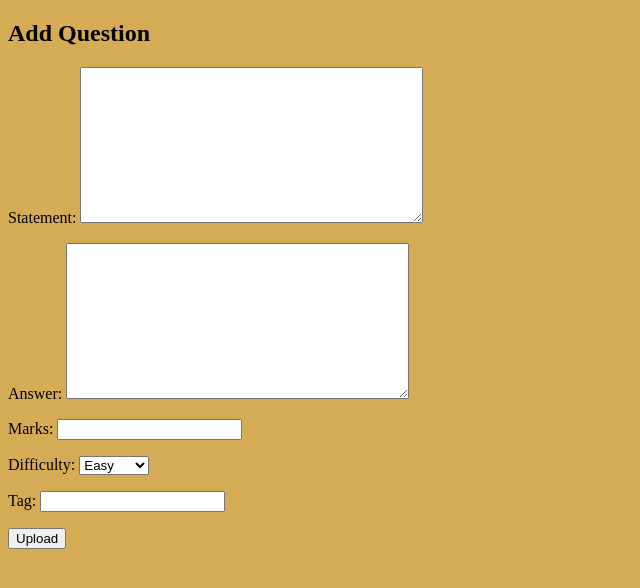
After one commit to vipuldarkknight/Projectssl2k19, a Django app: page /upload_ques_manually/1/ in a window 1280 px wide. The commit adds this page. Shown: the top 588 px of the page, without its empty margins (0-640 px from the left). Run offline with Django 3.2, Linux system fonts and the light colour scheme.

Commit message:
Questions model

```diff
--- a/Project/my_project/Home/forms.py
+++ b/Project/my_project/Home/forms.py
@@ -1,5 +1,5 @@
 from django import forms
-from .models import Question_Banks_Main
+from .models import Question_Banks_Main, Questions_Main
 
 class QuestionBankForm(forms.ModelForm):
     class Meta:
@@ -12,3 +12,9 @@ class QuestionBankForm2(forms.ModelForm):
         model = Question_Banks_Main
         # fields = ('username', 'name', 'file')
         exclude = ['username', 'name']
+
+class QuestionForm(forms.ModelForm):
+    class Meta:
+        model = Questions_Main
+        fields = ('statement', 'answer', 'marks', 'difficulty', 'tag')
+        # exclude = ['username', 'file']
--- a/Project/my_project/Home/models.py
+++ b/Project/my_project/Home/models.py
@@ -10,3 +10,27 @@ class Question_Banks_Main(models.Model):
 
     def __str__(self):
         return self.name
+
+
+class Questions_Main(models.Model):
+
+    EASY = 'Easy'
+    MEDIUM = 'Medium'
+    HARD = 'Hard'
+
+    DIFFICULTY_CHOICES = [
+        (EASY, 'Easy'),
+        (MEDIUM, 'Medium'),
+        (HARD, 'Hard'),
+    ]
+
+    username = models.CharField(max_length=150)
+    qb_name = models.TextField(max_length=30)
+    statement = models.TextField()
+    answer = models.TextField(blank=True, null=True)
+    marks = models.IntegerField()
+    difficulty = models.CharField(max_length=100, choices=DIFFICULTY_CHOICES, default=EASY)
+    tag = models.CharField(max_length=30, primary_key=True)
+
+    def __str__(self):
+        return self.tag
--- a/Project/my_project/Home/urls.py
+++ b/Project/my_project/Home/urls.py
@@ -12,6 +12,7 @@ urlpatterns = [
     path('detail_qb/<name>/', views.detail_qb, name='detail_qb'),
     path('upload_qbfile/<name>/', views.upload_qbfile, name='upload_qbfile'),
     path('delete_qb/<name>/', views.delete_qb, name='delete_qb'),
+    path('upload_ques_manually/<name>/', views.add_ques_manually, name='add_ques_manually'),
 
 ]
 
--- a/Project/my_project/Home/views.py
+++ b/Project/my_project/Home/views.py
@@ -2,8 +2,8 @@ from django.http import HttpResponse
 from django.shortcuts import render, redirect
 from django.urls import reverse
 
-from . models import Question_Banks_Main
-from .forms import QuestionBankForm, QuestionBankForm2
+from . models import Question_Banks_Main, Questions_Main
+from .forms import QuestionBankForm, QuestionBankForm2, QuestionForm
 
 # Create your views here.
 def qbList(request):
@@ -27,10 +27,31 @@ def add_qb(request):
         'form': form
     })
 
+def add_ques_manually(request, name):
+    if request.method == 'POST':
+        form = QuestionForm(request.POST, request.FILES)
+        if form.is_valid():
+            ques = form.save(commit=False)
+            ques.username = request.user.username
+            ques.qb_name = name
+            ques.marks=3
+            ques.save()
+            return redirect('Home:detail_qb', name=name)
+            # return HttpResponse(name)
+
+    else:
+        form = QuestionForm()
+
+    return render(request, 'add_ques_manually.html', {
+        'form': form
+    })
+
 def detail_qb(request, name):
     qb_detail_list = Question_Banks_Main.objects.filter(username=request.user.username, name=name)[1:]
+    ques_list = Questions_Main.objects.filter(username=request.user.username, qb_name=name)
     return render(request, 'detail_qb.html', {
         'qb_detail_list': qb_detail_list,
+        'ques_list': ques_list,
         'qb_name': name
     })
 
@@ -59,5 +80,3 @@ def upload_qbfile(request, name):
 def delete_qb(request, name):
     Question_Banks_Main.objects.filter(name=name).delete()
     return redirect('Home:qbList')
-
-    # return HttpResponse(name)
--- /dev/null
+++ b/Project/my_project/templates/add_ques_manually.html
@@ -0,0 +1,12 @@
+{% extends 'base.html' %}
+
+{% block title %}Add{% endblock %}
+
+{% block content %}
+  <h2>Add Question</h2>
+ <form method="post" enctype="multipart/form-data">
+    {% csrf_token %}
+    {{ form.as_p }}
+     <button type="submit">Upload</button>
+  </form>
+{% endblock %}
--- a/Project/my_project/templates/home.html
+++ b/Project/my_project/templates/home.html
@@ -8,8 +8,9 @@
 
  <h1 align='center'> Welcome {{ user.username }} </h1>
   <div align="center">
-     <h3 align="center"> Maintain your list of questions here </h3>
+     <h3 align="center"> Maintain your list of question banks here </h3>
      <button class="button button2"><a  href="{% url 'Home:add_qb' %}">Add Question Bank</a></button>
+      <button class="button button2"><a  href="#">See Your Question Papers</a></button>
     </div>
     <br>
     <div style="margin-left: 10px; margin-right: 10px; padding: 20px 20px 20px 10px;  background-color: lightgreen">
```
Also changed, not shown: Project/my_project/media/question_banks/0.in.txt (added, +11 -0 lines), Project/my_project/templates/detail_qb.html (+12 -0 lines), Project/my_project/Home/migrations/0002_questions_main.py (added), Project/my_project/Home/migrations/0003_questions_main_username.py (added), Project/my_project/Home/migrations/0004_auto_20191122_1507.py (added), Project/my_project/Home/migrations/0005_auto_20191122_1511.py (added), Project/my_project/Home/migrations/0006_auto_20191122_1514.py (added), Project/my_project/db.sqlite3.
